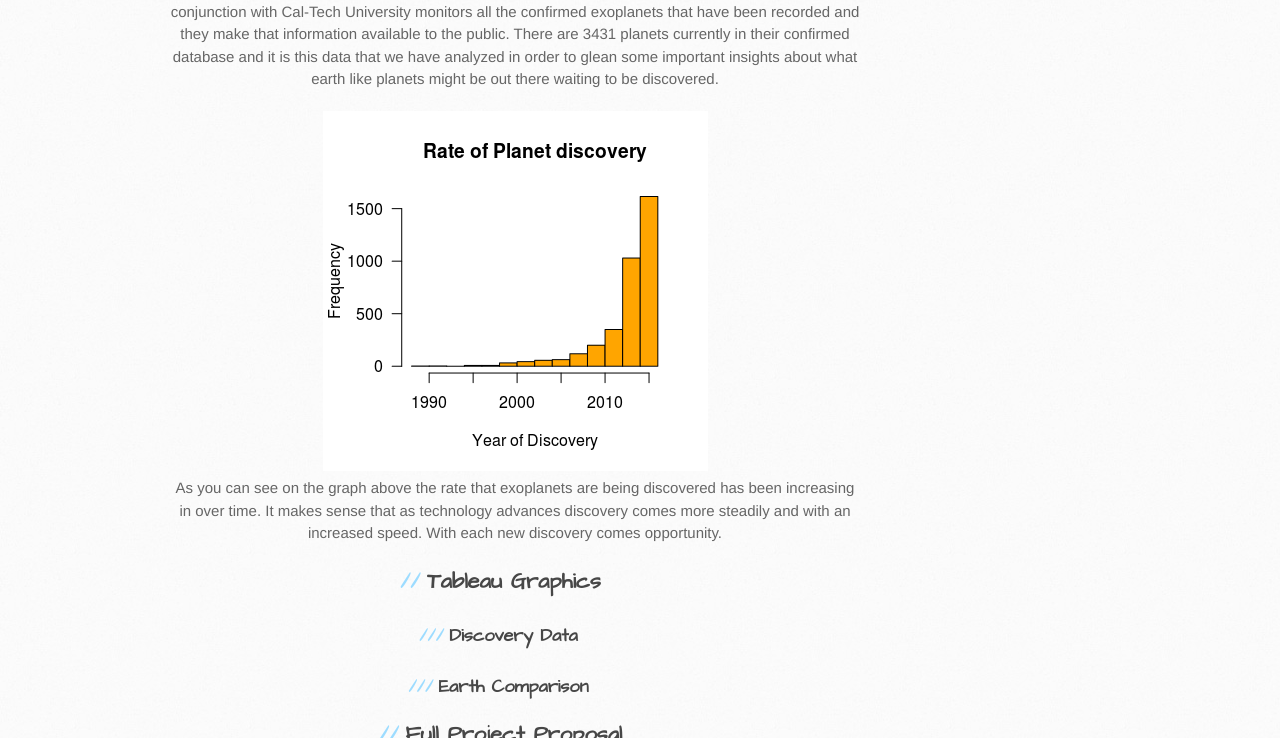
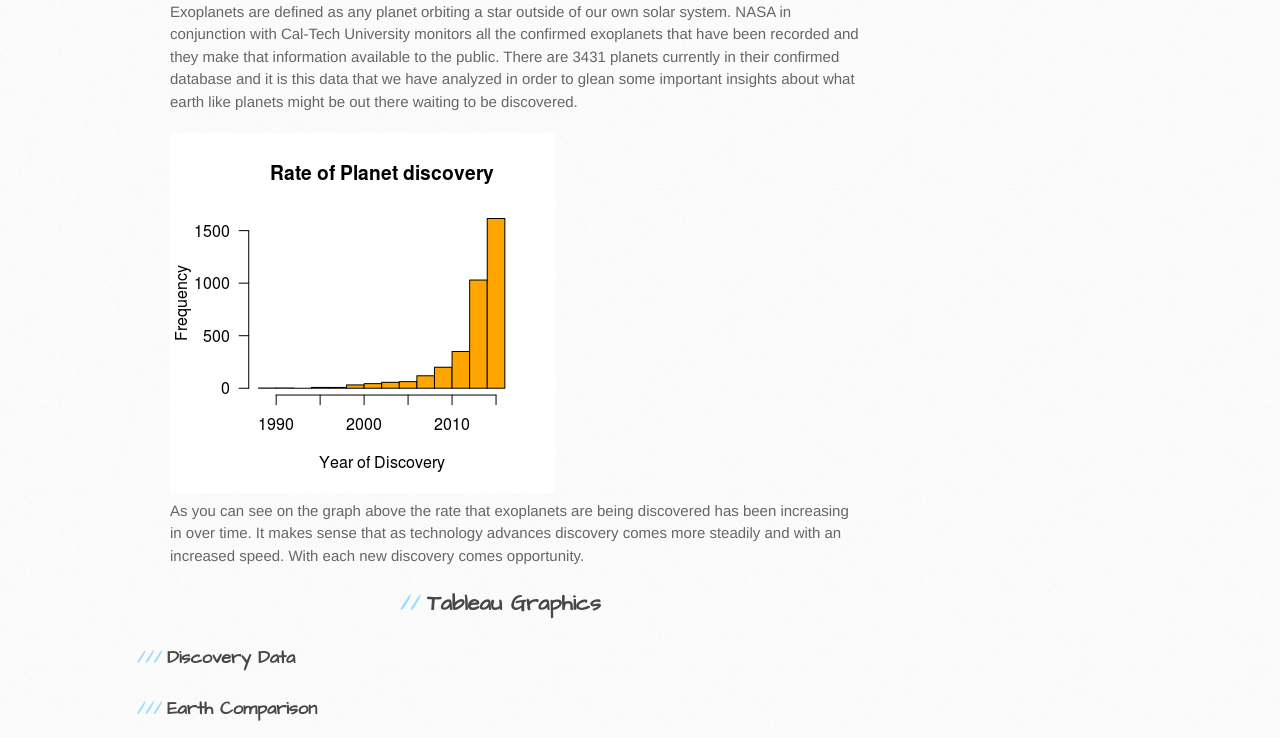
Before and after one commit to davidPanson/CS3250_Fall16_Project_Repo, a plain HTML site: page index.html in a window 1280 px wide. Shown: the part 448-1186 px from the top of the page. Drawn offline with Linux system fonts and the light colour scheme.

Commit message:
Update stylesheet.css

```diff
--- a/stylesheets/stylesheet.css
+++ b/stylesheets/stylesheet.css
@@ -17,10 +17,6 @@ html {
  */
 
 body {
-  	text-align: center;
-  	margin: 0;
-        height: auto;
-	padding: 0px;
 	display: inline;
 }
 
```
